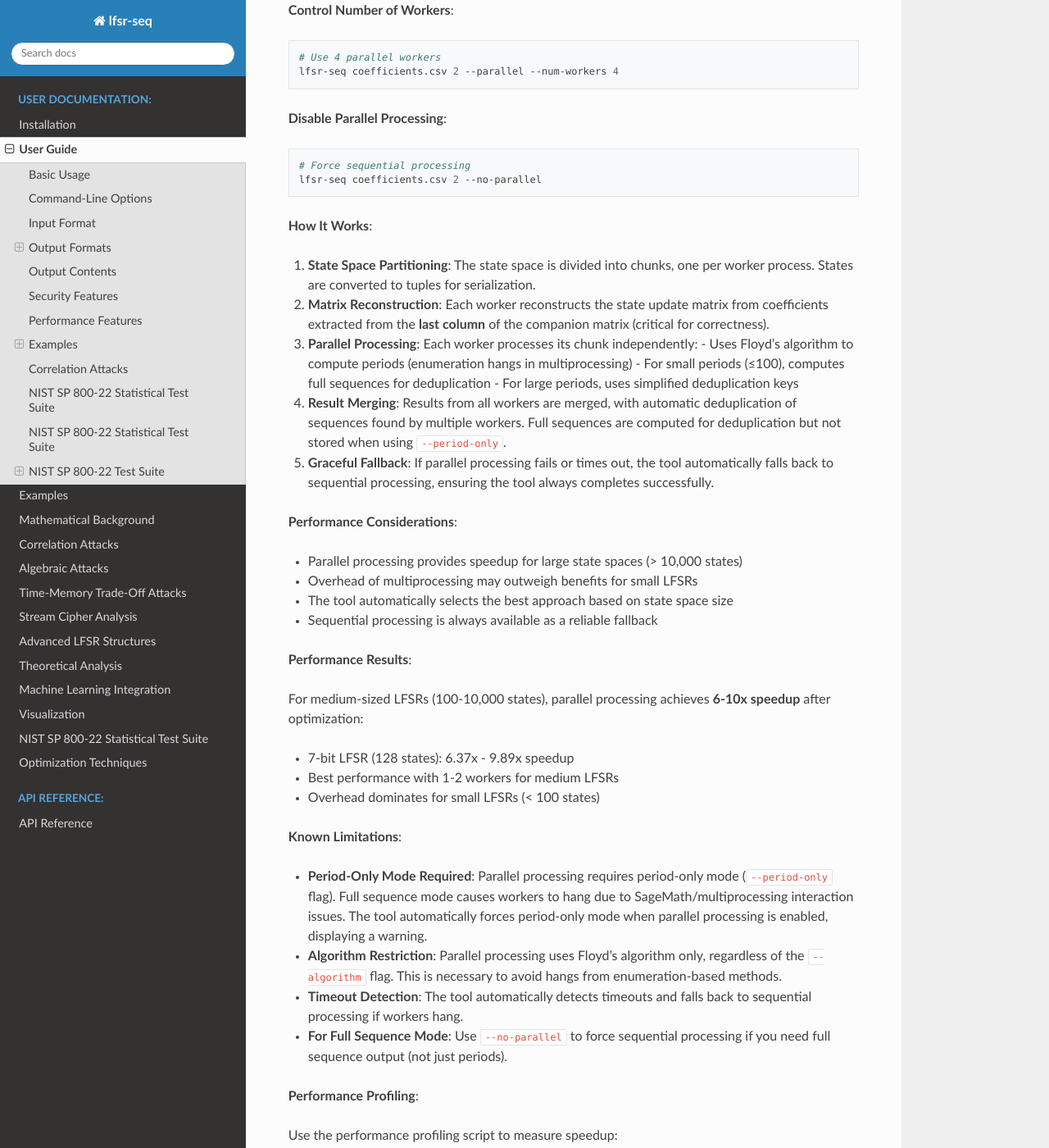
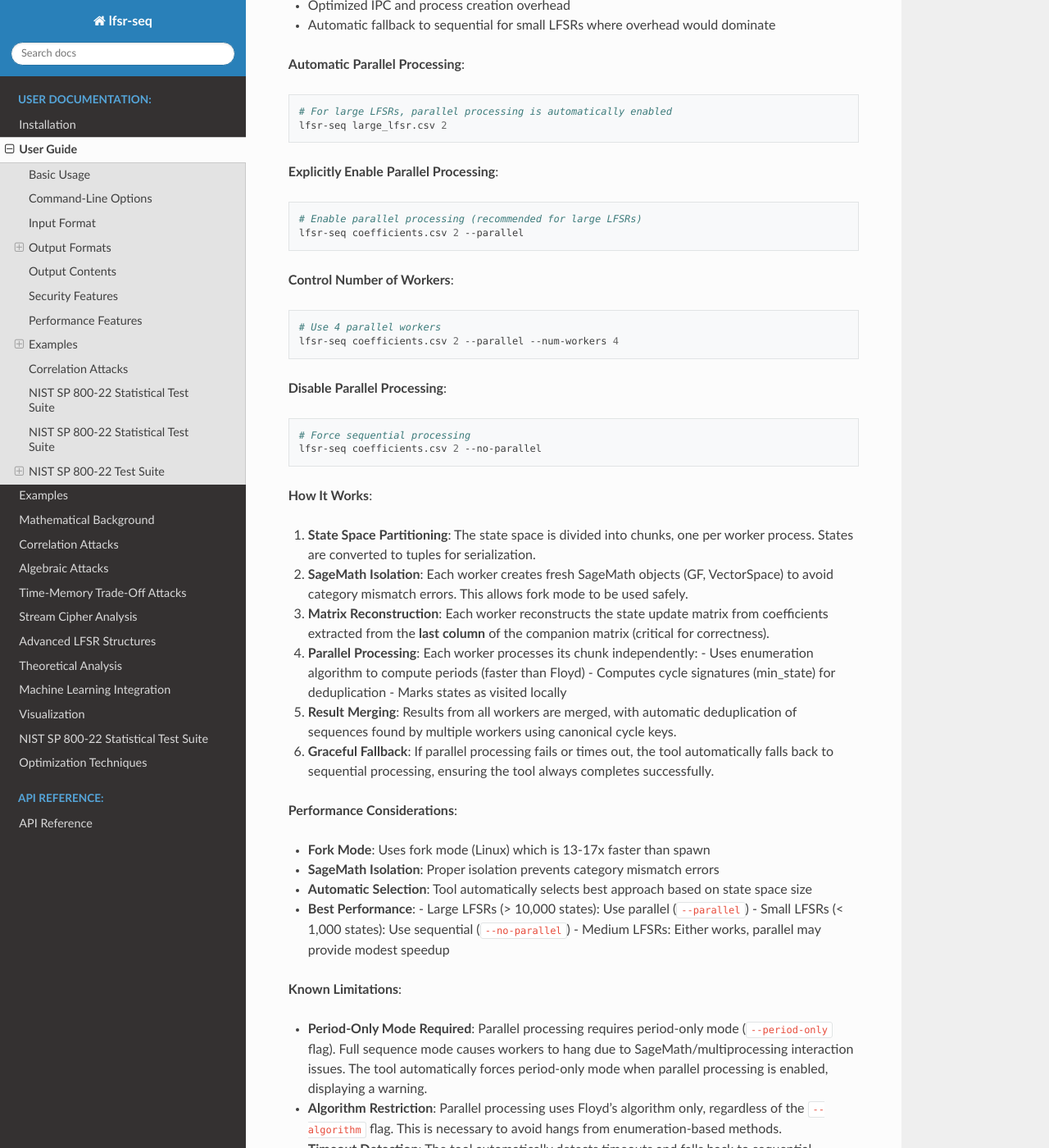
Before and after one commit to mkhellat/lfsr-seq, a Sphinx documentation site: the page built from docs/user_guide.rst, in a window 1280 px wide and 1400 px high, scrolled down 7080 px. Shown: the whole window at 82% size. Built offline with Sphinx 7.4.7 and the Read the Docs theme 3.1.0, drawn with Linux system fonts in a browser that asks for light colours; some of the changed text lies outside the part shown.

Commit message:
docs: Update user guide with fork mode parallel processing details
Updated parallel processing section with:
- Performance characteristics (2-4x speedup for large LFSRs)
- Fork mode implementation details
- SageMath isolation strategy
- Updated performance recommendations

```diff
--- a/docs/user_guide.rst
+++ b/docs/user_guide.rst
@@ -308,8 +308,22 @@
 ~~~~~~~~~~~~~~~~~~~~~~~~~~
 
 The tool supports parallel processing of state spaces for improved performance
-on multi-core systems. Parallel processing is automatically enabled for large
-state spaces (> 10,000 states) when multiple CPU cores are available.
+on multi-core systems. Parallel processing provides **2-4x speedup** for large
+LFSRs (> 10,000 states) and is automatically enabled when multiple CPU cores
+are available.
+
+**Performance Characteristics**:
+
+- **Large LFSRs (> 10,000 states)**: 2-4x speedup with 4 workers
+- **Medium LFSRs (1,000-10,000 states)**: 1.5-2x speedup
+- **Small LFSRs (< 1,000 states)**: Sequential is faster (overhead dominates)
+
+**Implementation Details**:
+
+- Uses **fork mode** (13-17x faster than spawn) with SageMath isolation
+- Automatic SageMath object isolation in workers prevents category mismatch errors
+- Optimized IPC and process creation overhead
+- Automatic fallback to sequential for small LFSRs where overhead would dominate
 
 **Automatic Parallel Processing**:
 
@@ -322,6 +336,7 @@
 
 .. code-block:: bash
 
+   # Enable parallel processing (recommended for large LFSRs)
    lfsr-seq coefficients.csv 2 --parallel
 
 **Control Number of Workers**:
@@ -343,38 +358,34 @@
 1. **State Space Partitioning**: The state space is divided into chunks,
    one per worker process. States are converted to tuples for serialization.
 
-2. **Matrix Reconstruction**: Each worker reconstructs the state update matrix
+2. **SageMath Isolation**: Each worker creates fresh SageMath objects (GF, VectorSpace)
+   to avoid category mismatch errors. This allows fork mode to be used safely.
+
+3. **Matrix Reconstruction**: Each worker reconstructs the state update matrix
    from coefficients extracted from the **last column** of the companion matrix
    (critical for correctness).
 
-3. **Parallel Processing**: Each worker processes its chunk independently:
-   - Uses Floyd's algorithm to compute periods (enumeration hangs in multiprocessing)
-   - For small periods (≤100), computes full sequences for deduplication
-   - For large periods, uses simplified deduplication keys
+4. **Parallel Processing**: Each worker processes its chunk independently:
+   - Uses enumeration algorithm to compute periods (faster than Floyd)
+   - Computes cycle signatures (min_state) for deduplication
+   - Marks states as visited locally
 
-4. **Result Merging**: Results from all workers are merged, with automatic
-   deduplication of sequences found by multiple workers. Full sequences are
-   computed for deduplication but not stored when using ``--period-only``.
+5. **Result Merging**: Results from all workers are merged, with automatic
+   deduplication of sequences found by multiple workers using canonical cycle keys.
 
-5. **Graceful Fallback**: If parallel processing fails or times out, the
+6. **Graceful Fallback**: If parallel processing fails or times out, the
    tool automatically falls back to sequential processing, ensuring the
    tool always completes successfully.
 
 **Performance Considerations**:
 
-- Parallel processing provides speedup for large state spaces (> 10,000 states)
-- Overhead of multiprocessing may outweigh benefits for small LFSRs
-- The tool automatically selects the best approach based on state space size
-- Sequential processing is always available as a reliable fallback
-
-**Performance Results**:
-
-For medium-sized LFSRs (100-10,000 states), parallel processing achieves
-**6-10x speedup** after optimization:
-
-- 7-bit LFSR (128 states): 6.37x - 9.89x speedup
-- Best performance with 1-2 workers for medium LFSRs
-- Overhead dominates for small LFSRs (< 100 states)
+- **Fork Mode**: Uses fork mode (Linux) which is 13-17x faster than spawn
+- **SageMath Isolation**: Proper isolation prevents category mismatch errors
+- **Automatic Selection**: Tool automatically selects best approach based on state space size
+- **Best Performance**:
+  - Large LFSRs (> 10,000 states): Use parallel (``--parallel``)
+  - Small LFSRs (< 1,000 states): Use sequential (``--no-parallel``)
+  - Medium LFSRs: Either works, parallel may provide modest speedup
 
 **Known Limitations**:
 
```
